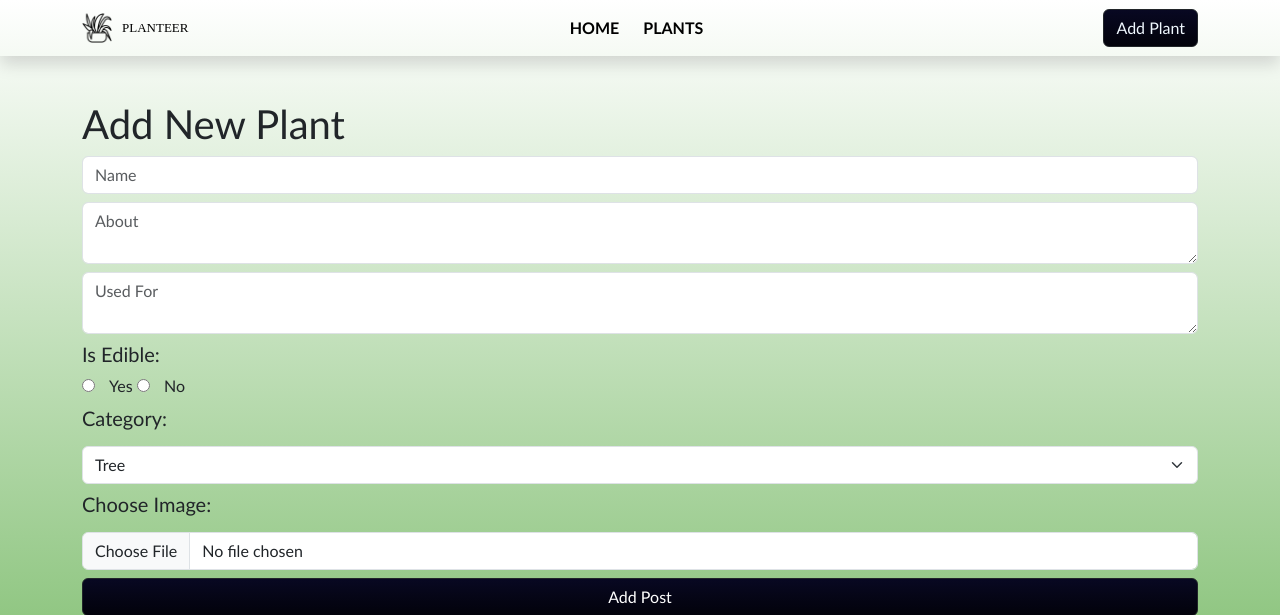
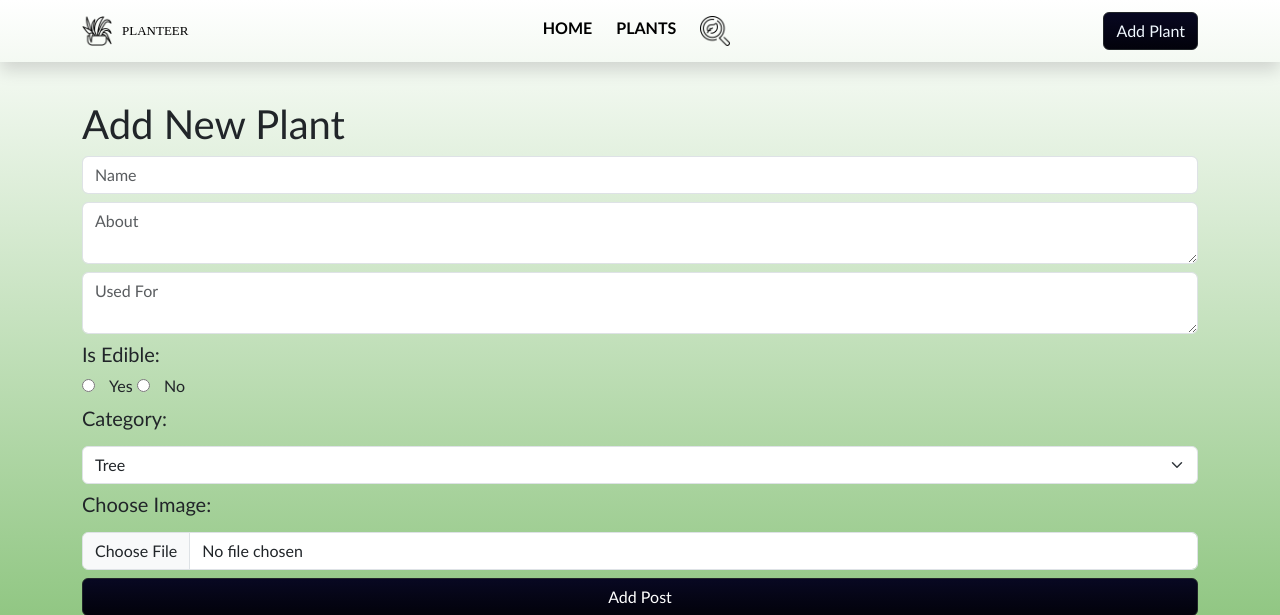
Before and after one commit to T-Python-Feb-24/LAB-ORM-2-PLANTEER, a Django app: page /plants/new/ in a window 1280 px wide. Shown: the top 615 px of the page. Run offline with Django 5.2, Linux system fonts and the light colour scheme; some libraries are stand-ins or nearby versions; some web fonts are replaced.

Commit message:
search icon + related plants filter

```diff
--- a/Planteer/main/templates/main/base.html
+++ b/Planteer/main/templates/main/base.html
@@ -54,6 +54,10 @@
               <li class="nav-item">
                 <a class="nav-link" href="{% url 'main:all_plants' %}">PLANTS</a>
               </li>
+              <li class="nav-item">
+                <a class="nav-link" href="{% url 'main:search' %}"><img src="{% static 'images/search.png' %}" alt="search icon" width="30px" height="30px"></a>
+              </li>
+
             </ul>
 
           </div>
--- a/Planteer/main/views.py
+++ b/Planteer/main/views.py
@@ -50,7 +50,7 @@ def plant_detail(request:HttpRequest, plant_id):
         try:
             #getting a  post detail
             plant = Plant.objects.get(pk=plant_id)
-            related = Plant.objects.all()
+            related = Plant.objects.filter(category =  plant.category).exclude(pk=plant_id)[:4]
         except Plant.DoesNotExist:
             return render(request, "404.html")
         except Exception as e:
```
Also changed, not shown: Planteer/main/static/images/search.png (added).
